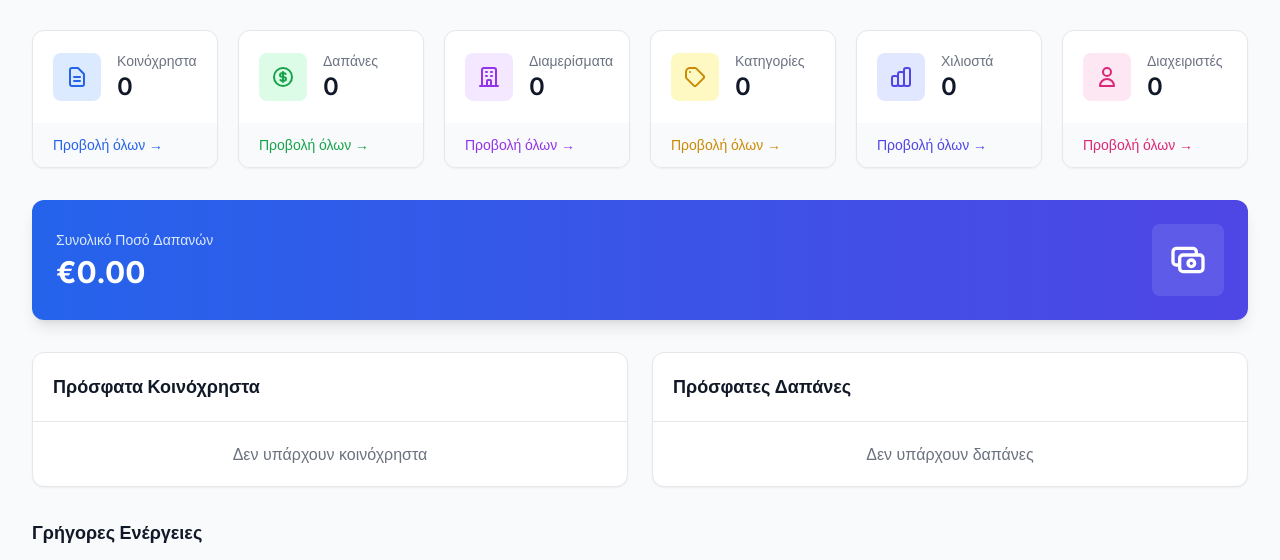
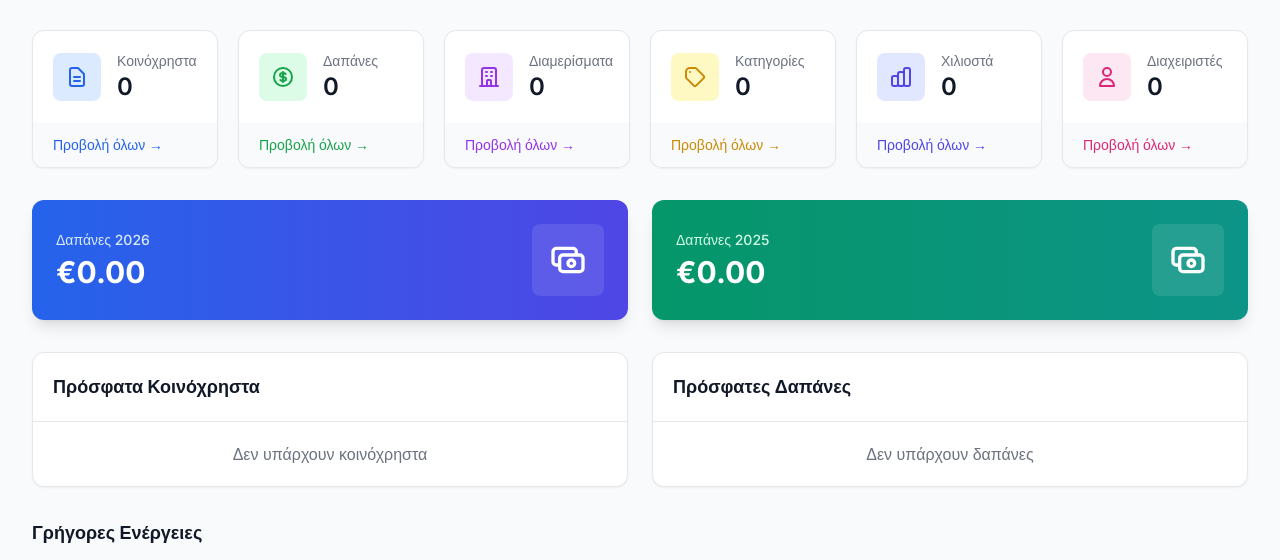
Before and after one commit to tedlaz/olo, a Django app: page /manage/ in a window 1280 px wide. Shown: the part 155-715 px from the top of the page. Run offline with Django 3.2, Linux system fonts and the light colour scheme; the visitor is signed in with stand-in values (Sample User, id 1); data that the repository does not hold is empty; parts of the project's set-up code (start-up, migrations or seed data) failed here and were passed over; some libraries are stand-ins or nearby versions.

Commit message:
fixing dashboard

```diff
--- a/koi/admin_views.py
+++ b/koi/admin_views.py
@@ -1,3 +1,5 @@
+from datetime import date
+
 from django.contrib import messages
 from django.contrib.auth.decorators import login_required
 from django.core.paginator import Paginator
@@ -20,6 +22,23 @@ from .models import Category, Dapanes, Diamerisma, Diaxeiristis, Koinoxrista, Xi
 @login_required
 def admin_dashboard(request):
     """Main admin dashboard with statistics"""
+    current_year = date.today().year
+    last_year = current_year - 1
+
+    current_year_expenses = (
+        Dapanes.objects.filter(par_date__year=current_year).aggregate(
+            total=Sum("value")
+        )["total"]
+        or 0
+    )
+
+    last_year_expenses = (
+        Dapanes.objects.filter(par_date__year=last_year).aggregate(total=Sum("value"))[
+            "total"
+        ]
+        or 0
+    )
+
     context = {
         "total_diamerismata": Diamerisma.objects.count(),
         "total_categories": Category.objects.count(),
@@ -29,7 +48,10 @@ def admin_dashboard(request):
         "total_xiliosta": Xiliosta.objects.count(),
         "recent_koinoxrista": Koinoxrista.objects.order_by("-ekdosi")[:5],
         "recent_dapanes": Dapanes.objects.order_by("-par_date")[:5],
-        "dapanes_sum": Dapanes.objects.aggregate(total=Sum("value"))["total"] or 0,
+        "current_year": current_year,
+        "last_year": last_year,
+        "current_year_expenses": current_year_expenses,
+        "last_year_expenses": last_year_expenses,
     }
     return render(request, "koi/admin/dashboard.html", context)
 
--- a/koi/templates/koi/admin/dashboard.html
+++ b/koi/templates/koi/admin/dashboard.html
@@ -165,13 +165,30 @@
   </div>
 </div>
 
-<!-- Total Amount Card -->
-<div class="mb-8">
+<!-- Yearly Expenses Cards -->
+<div class="mb-8 grid grid-cols-1 md:grid-cols-2 gap-6">
+  <!-- Current Year Expenses -->
   <div class="bg-gradient-to-r from-blue-600 to-indigo-600 rounded-xl shadow-lg p-6">
     <div class="flex items-center justify-between">
       <div>
-        <p class="text-blue-100 text-sm font-medium">Συνολικό Ποσό Δαπανών</p>
-        <p class="text-3xl font-bold text-white mt-1">€{{ dapanes_sum|floatformat:2 }}</p>
+        <p class="text-blue-100 text-sm font-medium">Δαπάνες {{ current_year }}</p>
+        <p class="text-3xl font-bold text-white mt-1">€{{ current_year_expenses|floatformat:2 }}</p>
+      </div>
+      <div class="p-4 bg-white/10 rounded-lg">
+        <svg class="w-10 h-10 text-white" fill="none" stroke="currentColor" viewBox="0 0 24 24">
+          <path stroke-linecap="round" stroke-linejoin="round" stroke-width="2"
+            d="M17 9V7a2 2 0 00-2-2H5a2 2 0 00-2 2v6a2 2 0 002 2h2m2 4h10a2 2 0 002-2v-6a2 2 0 00-2-2H9a2 2 0 00-2 2v6a2 2 0 002 2zm7-5a2 2 0 11-4 0 2 2 0 014 0z" />
+        </svg>
+      </div>
+    </div>
+  </div>
+
+  <!-- Last Year Expenses -->
+  <div class="bg-gradient-to-r from-emerald-600 to-teal-600 rounded-xl shadow-lg p-6">
+    <div class="flex items-center justify-between">
+      <div>
+        <p class="text-emerald-100 text-sm font-medium">Δαπάνες {{ last_year }}</p>
+        <p class="text-3xl font-bold text-white mt-1">€{{ last_year_expenses|floatformat:2 }}</p>
       </div>
       <div class="p-4 bg-white/10 rounded-lg">
         <svg class="w-10 h-10 text-white" fill="none" stroke="currentColor" viewBox="0 0 24 24">
```
